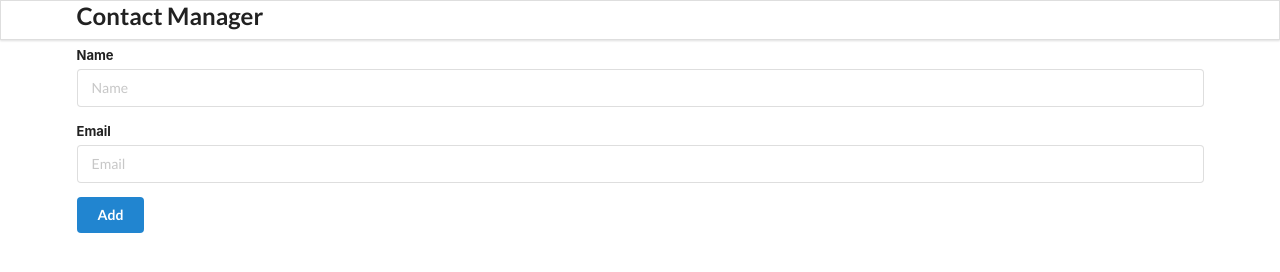
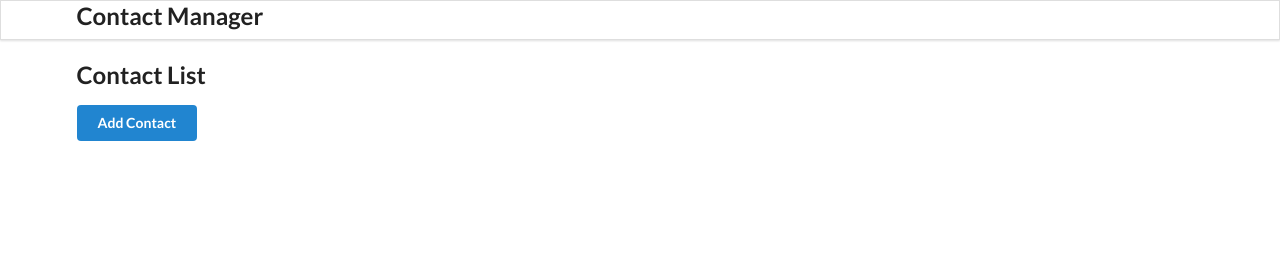
Before and after one commit to PamalSahanJay/dm-react-fundamentals, a React app in the folder contact-app/: page / in a window 1280 px wide. Built offline with nearby package versions, Linux system fonts and the light colour scheme.

Commit message:
task-2-not-render

```diff
--- a/contact-app/package.json
+++ b/contact-app/package.json
@@ -8,6 +8,7 @@
     "@testing-library/user-event": "^13.5.0",
     "react": "^18.2.0",
     "react-dom": "^18.2.0",
+    "react-router-dom": "^6.22.1",
     "react-scripts": "5.0.1",
     "uuid4": "^2.0.3",
     "web-vitals": "^2.1.4"
--- a/contact-app/src/App.css
+++ b/contact-app/src/App.css
@@ -36,3 +36,7 @@
     transform: rotate(360deg);
   }
 }
+
+.ContactList {
+  margin-top: 60px;
+}
--- a/contact-app/src/components/AddContact.js
+++ b/contact-app/src/components/AddContact.js
@@ -50,9 +50,11 @@
 // }
 
 import React, {useState} from 'react'
+import { useNavigate } from 'react-router-dom';
 
 const AddContact = (props) => {
     const [formData, setFormData] = useState({ name: "", email: "" });
+    const navigate = useNavigate();
 
     const add = () => {
 
@@ -62,6 +64,7 @@ const AddContact = (props) => {
         }
         props.addContactHandler(formData);
         setFormData({ name: "", email: "" })
+        navigate('/')
     }
 
     const onChangeHandler= (e) => {
--- a/contact-app/src/components/App.js
+++ b/contact-app/src/components/App.js
@@ -5,6 +5,7 @@ import Header from './Header'
 import AddContact from './AddContact'
 import ContactList from './ContactList'
 import { v4 as uuid } from 'uuid'
+import { BrowserRouter as Router, Route, Routes } from 'react-router-dom'
 
 function App() {
   const KEY = "CONTACTS_KEY"
@@ -33,9 +34,13 @@ function App() {
 
   return (
     <div className='ui container'>
-      <Header />
-      <AddContact addContactHandler={addContactHandlerApp} />
-      <ContactList contacts={contacts} getIdFromContactList={deletehandler} />
+      <Router>
+        <Header />
+        <Routes>
+          <Route path='/' Component={() => <ContactList contacts={contacts} getIdFromContactList={deletehandler} />} />
+          <Route path='/add' Component={()=> <AddContact addContactHandler={addContactHandlerApp} />} />
+        </Routes>
+      </Router>
     </div>
   );
 }
--- a/contact-app/src/components/ContactList.js
+++ b/contact-app/src/components/ContactList.js
@@ -1,18 +1,27 @@
 import ContactCard from './ContactCard'
+import {Link} from 'react-router-dom'
+const ContactList = (props) => {
 
-const ContactList = (props) => {
     const deleteContactHandler = (id) => {
         props.getIdFromContactList(id)
     }
     const renderContactDetails = props.contacts.map((contact) => {
         return (
-            <ContactCard key={contact.id} contact={contact} getIdContactCard= {deleteContactHandler}/>
+            <ContactCard key={contact.id} contact={contact} getIdContactCard={deleteContactHandler} />
         );
     });
     return (
-        <div className='ui celled list'>
-            {renderContactDetails}
+        <div className='ContactList'>
+            <h2>Contact List</h2>
+            <Link to={"/add"}>
+            <button className='ui button blue right'>Add Contact</button>
+            </Link>
+
+            <div className='ui celled list'>
+                {renderContactDetails}
+            </div>
         </div>
+
     )
 }
 
```
